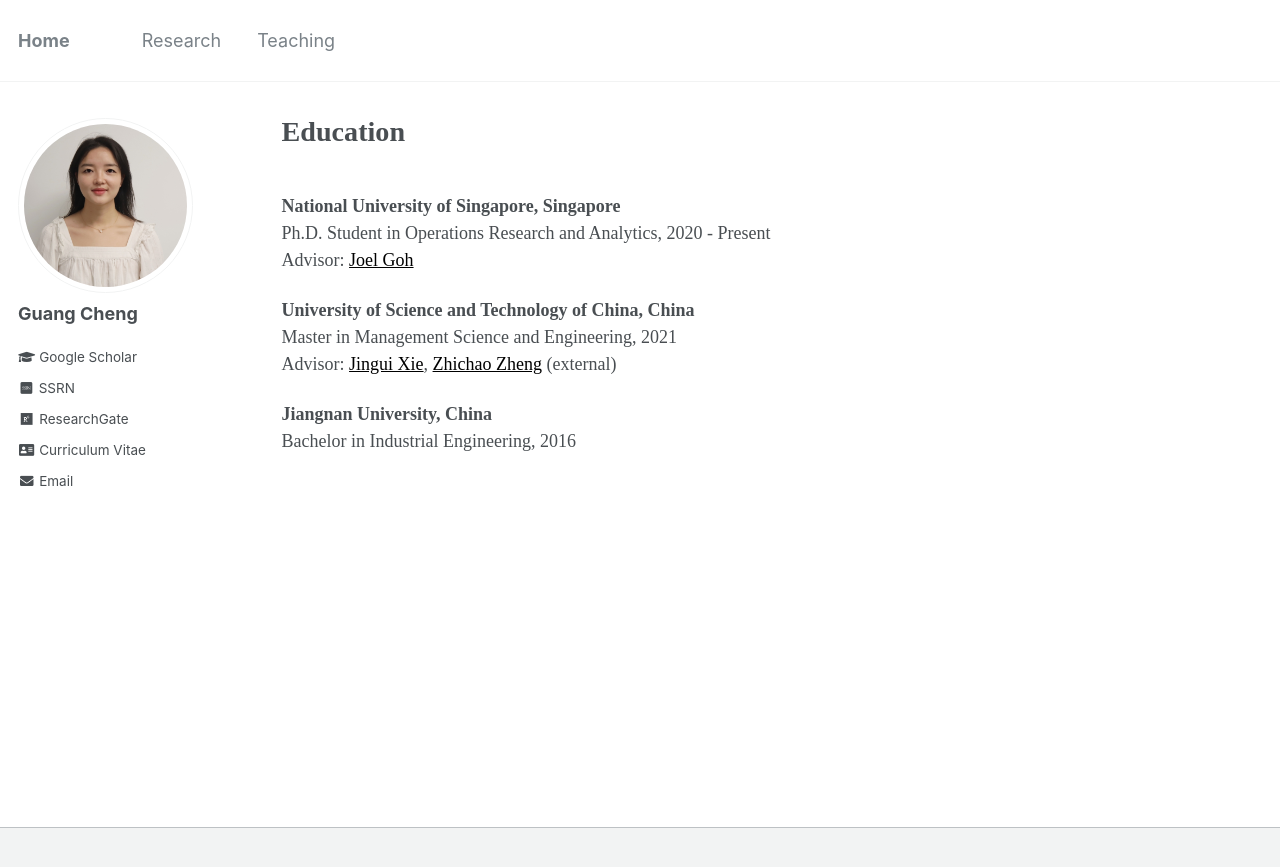
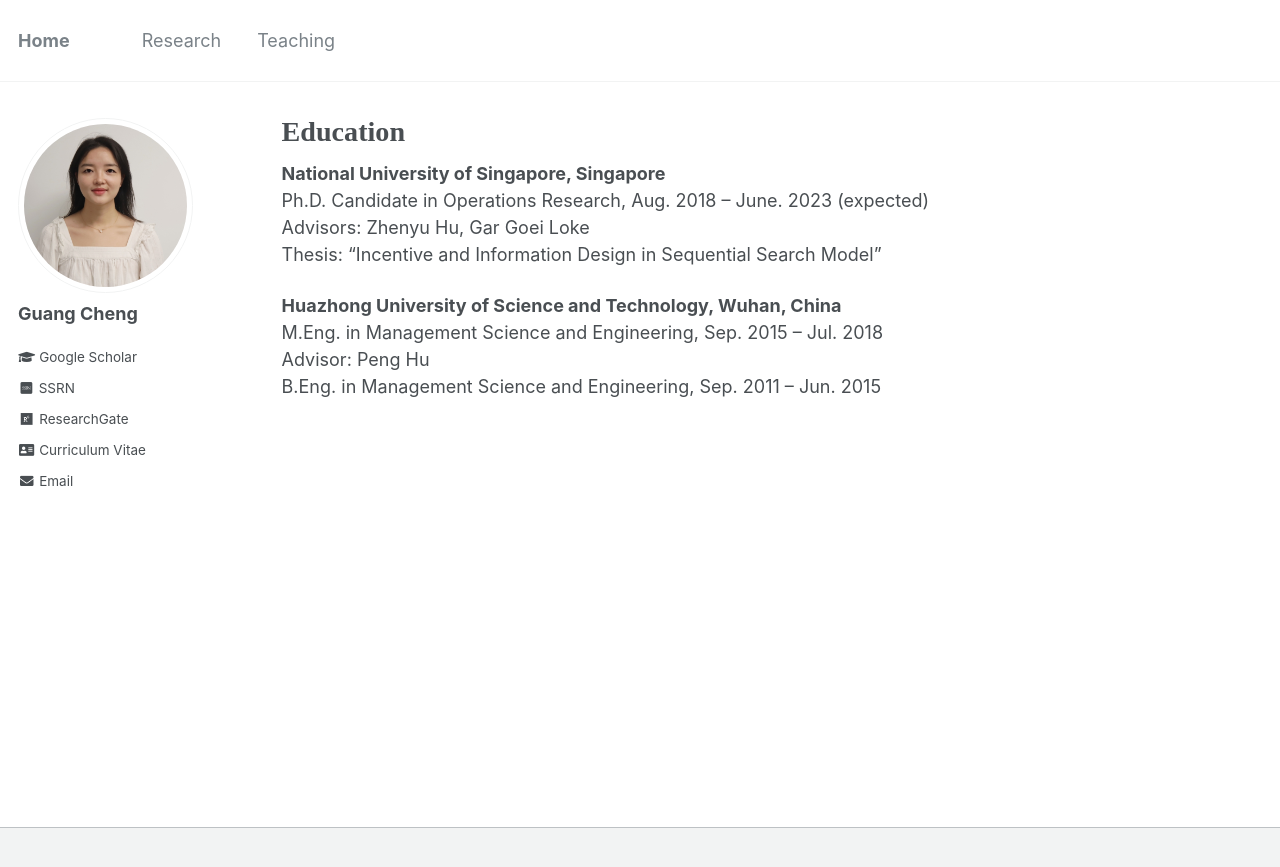
Before and after one commit to yanggexiao/yanggexiao_nus.github.io, a Jekyll site: the page built from _pages/education.md, in a window 1280 px wide. Shown: the top 867 px of the page. Built offline with Jekyll 4.4.1, drawn with Linux system fonts in a browser that asks for light colours; some web fonts are replaced.

Commit message:
first commit

```diff
--- a/_pages/education.md
+++ b/_pages/education.md
@@ -4,24 +4,13 @@ title: "Education"
 permalink: /education/
 author_profile: true
 ---
-<br>
-<body style="font-family: Serif;">
 
-<p style="margin-top: -1em;">
-	<b>National University of Singapore, Singapore</b><br>
-	Ph.D. Student in Operations Research and Analytics, 2020 - Present<br>
-	Advisor: <a href="https://www.joelgoh.net/" target="_blank" style="color: black">Joel Goh</a>
-</p>
+**National University of Singapore, Singapore**
+Ph.D. Candidate in Operations Research, Aug. 2018 – June. 2023 (expected)
+Advisors: Zhenyu Hu, Gar Goei Loke
+Thesis: "Incentive and Information Design in Sequential Search Model"
 
-<p>
-	<b>University of Science and Technology of China, China</b><br>
-	Master in Management Science and Engineering, 2021  <br>
-	Advisor: <a href="https://www.wi.tum.de/tum-campus-heilbronn/center-for-digital-transformation/prof-dr-xie/" target="_blank" style="color: black">Jingui Xie</a>,  <a href="https://sites.google.com/site/zhengzhichao1985/home" target="_blank" style="color: black">Zhichao Zheng</a> (external)
-</p>
-
-<p>
-	<b>Jiangnan University, China</b><br>
-	Bachelor in Industrial Engineering, 2016
-</p>
-
-</body>
+**Huazhong University of Science and Technology, Wuhan, China**
+M.Eng. in Management Science and Engineering, Sep. 2015 – Jul. 2018
+Advisor: Peng Hu
+B.Eng. in Management Science and Engineering, Sep. 2011 – Jun. 2015
```
Also changed, not shown: _pages/about.md (+13 -10 lines), _pages/awards.md (deleted, +0 -16 lines), _pages/experience.md (deleted, +0 -15 lines), _pages/research.md (+6 -18 lines), _pages/teaching.md (+15 -6 lines), 2 other files.
